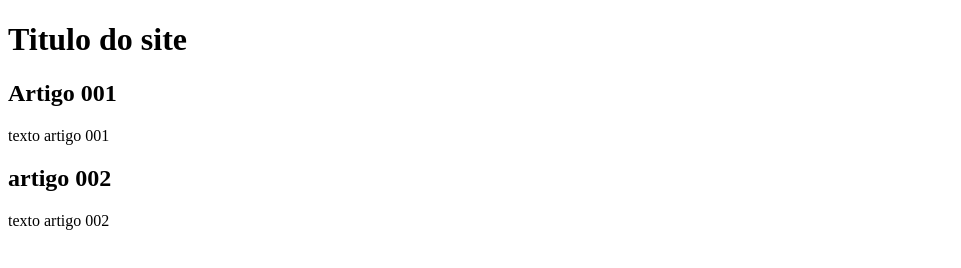
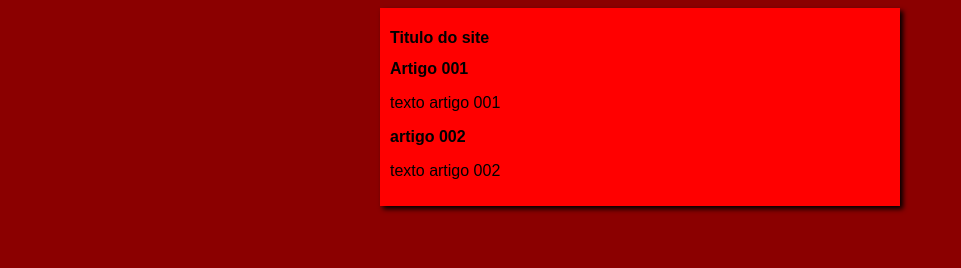
Before and after one commit to Biafcampos/projeto-site, a plain HTML site: page index.html in a window 1280 px wide. Shown: the whole page, without its empty margins (0-961 px from the left). Drawn offline with Linux system fonts and the light colour scheme.

Commit message:
iniciei o design

```diff
--- /dev/null
+++ b/estilos/style.css
@@ -0,0 +1,15 @@
+* {
+  font-family: Arial, "Helvetica Neue", Helvetica, sans-serif;
+    font-size: 16px;
+
+}
+body {
+    background-color: darkred;
+}
+main {
+    background-color: red;
+    width: 500px;
+    margin: auto;
+    padding: 10px;
+    box-shadow: 3px 3px 5px rgba(0,0,0.473);
+}
--- a/index.html
+++ b/index.html
@@ -3,6 +3,7 @@
 <head>
     <meta charset="UTF-8">
     <meta name="viewport" content="width=device-width, initial-scale=1.0">
+    <link rel="stylesheet" href="estilos/style.css">
     <title>Titulo do site</title>
 </head>
 <body>
```
